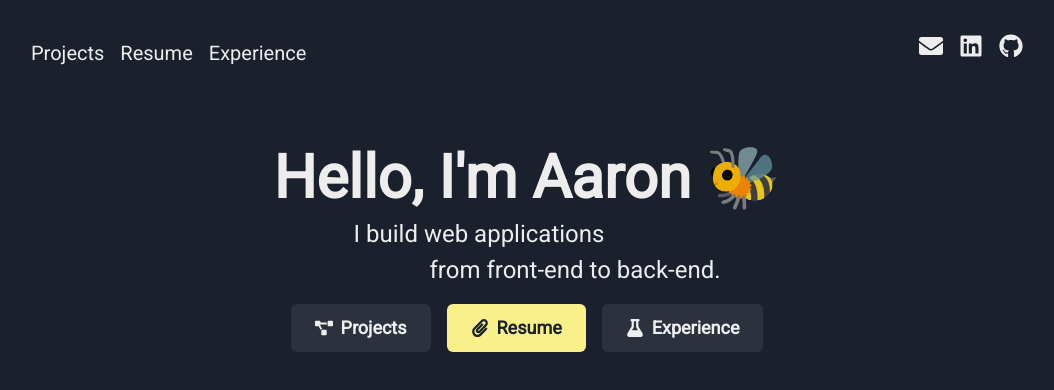
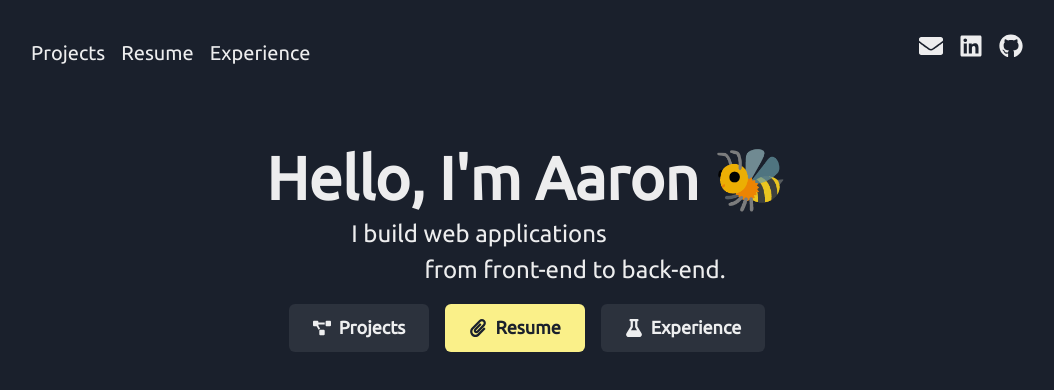
Before and after one commit to aaronthangnguyen/portfolio-2021, a React (Create React App) app in the folder portfolio-react/: page / in a window 1280 px wide. Shown: the top 390 px of the page, without its empty margins (113-1167 px from the left). Built offline with nearby package versions, Linux system fonts and the light colour scheme.

Commit message:
Change font to Ubuntu. Gorgerous!

```diff
--- a/portfolio-react/package.json
+++ b/portfolio-react/package.json
@@ -7,7 +7,7 @@
     "@chakra-ui/react": "^1.6.7",
     "@emotion/react": "^11.4.1",
     "@emotion/styled": "^11.3.0",
-    "@fontsource/roboto": "^4.5.0",
+    "@fontsource/ubuntu": "^4.5.0",
     "@testing-library/jest-dom": "^5.14.1",
     "@testing-library/react": "^10.4.9",
     "@testing-library/user-event": "^12.8.3",
--- a/portfolio-react/src/App.js
+++ b/portfolio-react/src/App.js
@@ -1,7 +1,7 @@
 import React from 'react';
 import { About } from './components/About';
 
-import '@fontsource/roboto';
+import '@fontsource/ubuntu';
 
 import { ChakraProvider, Container } from '@chakra-ui/react';
 import theme from './theme';
--- a/portfolio-react/src/theme.js
+++ b/portfolio-react/src/theme.js
@@ -6,8 +6,8 @@ const theme = extendTheme({
     initialColorMode: 'dark',
   },
   fonts: {
-    heading: 'Roboto',
-    body: 'Roboto',
+    heading: 'Ubuntu',
+    body: 'Ubuntu',
   },
 });
 
```
Also changed, not shown: 1 other file (tests, documents, lock files or other folders).
